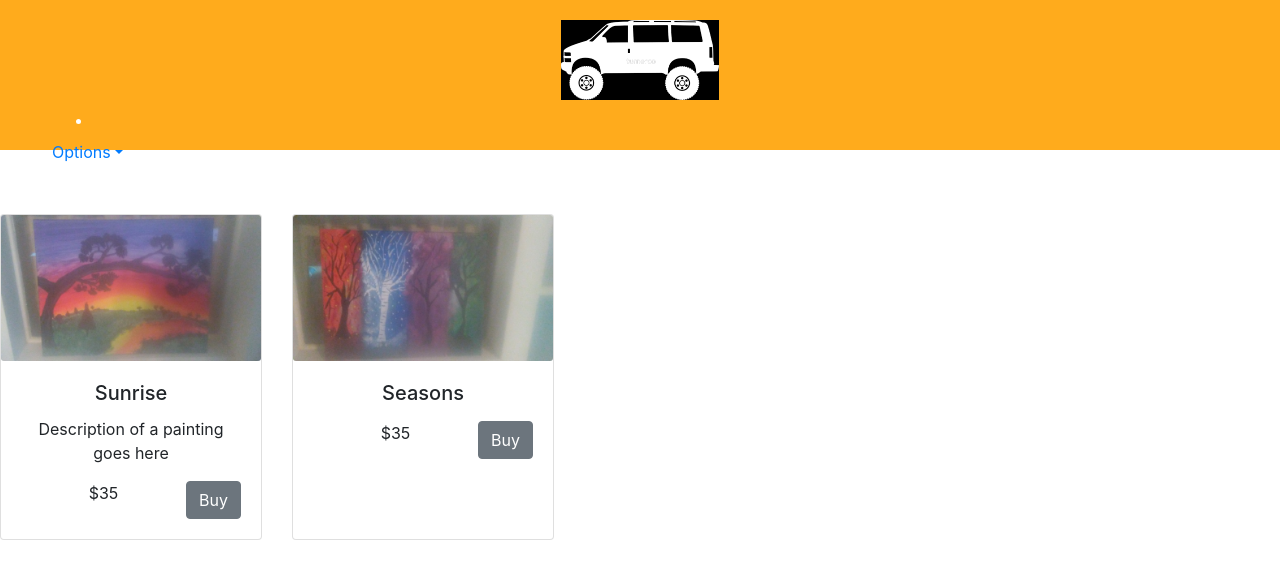
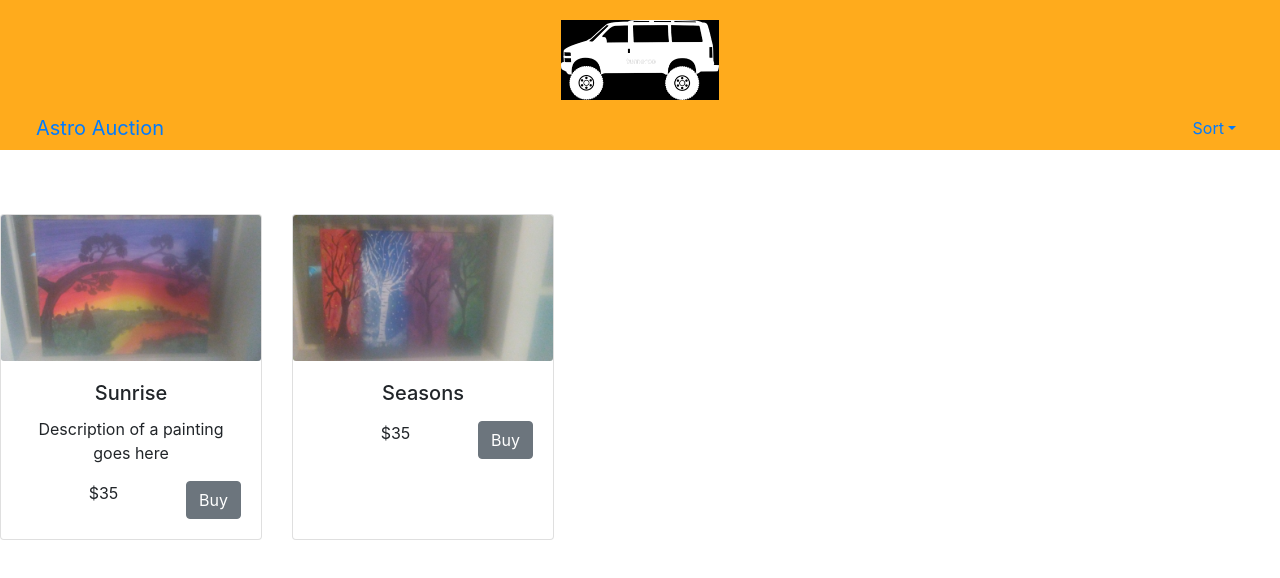
Before and after one commit to bcwaters/austro, a React (Create React App) app: page / in a window 1280 px wide. Shown: the top 578 px of the page. Built offline with nearby package versions, Linux system fonts and the light colour scheme.

Commit message:
cosmetics

```diff
--- a/src/App.js
+++ b/src/App.js
@@ -8,15 +8,20 @@ import AuctionItemList from './components/AuctionItemList';
 
 export default class App extends Component {
 
+
   render() {
+
+    var auctionItems = [
+   <AuctionItem key="1" description="Description of a painting goes here" name='Sunrise' bidAmount="$50" imgPath="./SunsetPainting.jpg"/>,
+   <AuctionItem key="2" name='Seasons' bidAmount="$35" imgPath="./Seasons.jpg"/>]
+
     return (
       <div className="App">
         <header className="App-header">
           <img src={logo} className="App-logo" alt="logo" />
           <div className="App-navbar"> <NavComp /></div>
         </header>
-        <AuctionItemList><AuctionItem description="Description of a painting goes here" name='Sunrise' bidAmount="$50" imgPath="./SunsetPainting.jpg"/>
-        <AuctionItem name='Seasons' bidAmount="$35" imgPath="./Seasons.jpg"/></AuctionItemList>
+        <AuctionItemList> {auctionItems}  </AuctionItemList>
       </div>
 
     );
--- a/src/components/NavComp.js
+++ b/src/components/NavComp.js
@@ -1,12 +1,8 @@
 import React from 'react'
 import {
-  Collapse,
+  Nav,
   Navbar,
-  NavbarToggler,
   NavbarBrand,
-  Nav,
-  NavItem,
-  NavLink,
   Dropdown,
   DropdownToggle,
   DropdownMenu,
@@ -30,23 +26,23 @@ export default class NavComp extends React.Component {
     return (
       <div>
         <Navbar expand="md">
-              <Dropdown nav inNavbar isOpen={this.state.isOpen} toggle={this.toggle} >
-                <DropdownToggle nav caret mr-auto>
-                  Options
+        <NavbarBrand href="/">Astro Auction</NavbarBrand>
+          <Nav className="ml-auto" navbar>
+              <Dropdown nav inNavbar
+              isOpen={this.state.isOpen} toggle={this.toggle}>
+                <DropdownToggle nav caret>
+                  Sort
                 </DropdownToggle>
-                <DropdownMenu >
-                  <DropdownItem onClick="">
-                    Theme 1
+                <DropdownMenu float="left" position="static">
+                  <DropdownItem onClick={() => alert("hi")}>
+                    Cheapest First
                   </DropdownItem>
-                  <DropdownItem onClick="">
-                    Theme 2
-                  </DropdownItem>
-                  <DropdownItem divider />
-                  <DropdownItem>
-                    Reset
+                  <DropdownItem onClick={() => alert('bye')}>
+                    Most Expensive First
                   </DropdownItem>
                 </DropdownMenu>
               </Dropdown>
+              </Nav>
         </Navbar>
       </div>
     );
```
